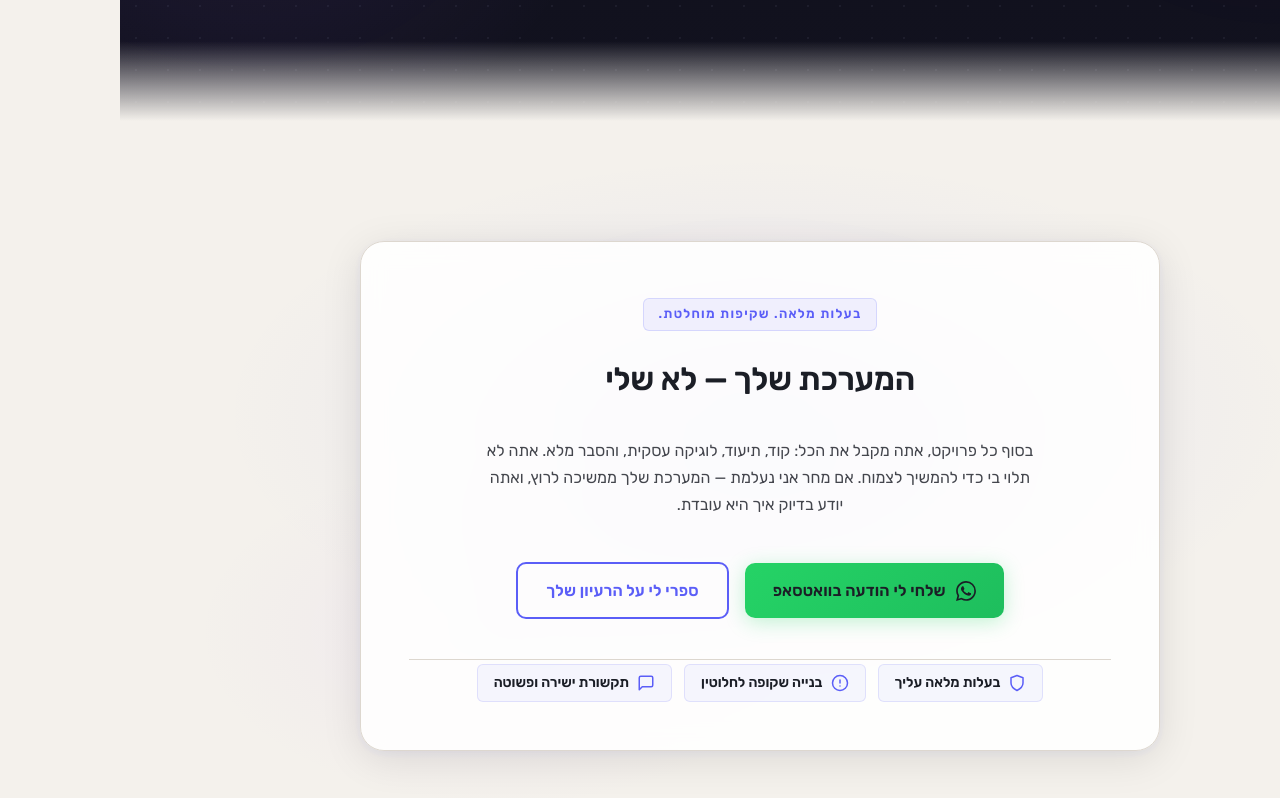
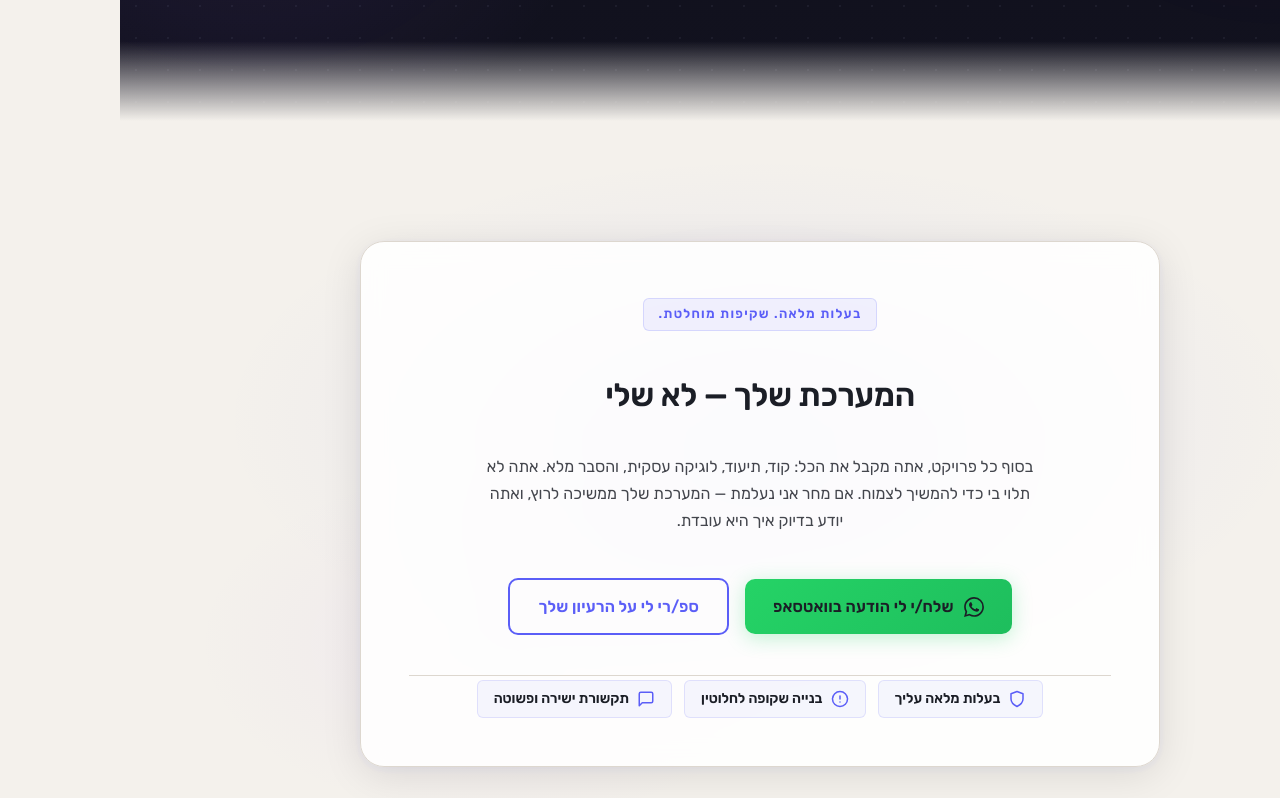
Before and after one commit to slipwoker/zappy-website-b6935d0a-6133-4464-ac0a-bc3e4af52306, a plain HTML site: page index.html in a window 1280 px wide. Shown: the part 5263-6061 px from the top of the page. Drawn offline with Linux system fonts and the light colour scheme.

Commit message:
Incremental sync: 1 page(s) — update_text

```diff
--- a/index.html
+++ b/index.html
@@ -1402,7 +1402,7 @@
   </div>
 </section>
 
-<section class="index-cta-section" data-layout-spec="דף הבית-cta" dir="rtl">
+<section class="index-cta-section" data-layout-spec="דף הבית-cta" dir="rtl" id="index-cta-section">
   <!-- Aurora halo decoration -->
   <div class="index-cta-aurora" aria-hidden="true"></div>
 
@@ -1410,19 +1410,19 @@
     <div class="index-cta-island">
       <!-- Main content -->
       <div class="index-cta-content">
-        <span class="index-cta-eyebrow">בעלות מלאה. שקיפות מוחלטת.</span>
-        <h2 class="index-cta-heading">המערכת שלך — לא שלי</h2>
+        <p class="zappy-editable"><span class="index-cta-eyebrow">בעלות מלאה. שקיפות מוחלטת.</span>
+        </p><h2 class="index-cta-heading">המערכת שלך — לא שלי</h2>
         <p class="index-cta-body">בסוף כל פרויקט, אתה מקבל את הכל: קוד, תיעוד, לוגיקה עסקית, והסבר מלא. אתה לא תלוי בי כדי להמשיך לצמוח. אם מחר אני נעלמת — המערכת שלך ממשיכה לרוץ, ואתה יודע בדיוק איך היא עובדת.</p>
 
         <!-- CTA row -->
         <div class="index-cta-actions">
-          <a href="https://wa.me/972544489858" target="_blank" rel="noopener noreferrer" class="index-cta-btn-primary">
+          <a href="https://wa.me/972544489858" target="_blank" rel="noopener noreferrer" class="index-cta-btn-primary" style="color: rgb(27, 30, 38) !important; outline: none;" data-element-type="button" data-element-id="btn-1778060251188-zpquaiusp" data-native-element="true">
             <svg data-element-type="icon" data-icon-type="svg" xmlns="http://www.w3.org/2000/svg" width="20" height="20" viewBox="0 0 24 24" fill="currentColor" aria-hidden="true">
               <path d="M17.472 14.382c-.297-.149-1.758-.867-2.03-.967-.273-.099-.471-.148-.67.15-.197.297-.767.966-.94 1.164-.173.199-.347.223-.644.075-.297-.15-1.255-.463-2.39-1.475-.883-.788-1.48-1.761-1.653-2.059-.173-.297-.018-.458.13-.606.134-.133.298-.347.446-.52.149-.174.198-.298.298-.497.099-.198.05-.371-.025-.52-.075-.149-.669-1.612-.916-2.207-.242-.579-.487-.5-.669-.51-.173-.008-.371-.01-.57-.01-.198 0-.52.074-.792.372-.272.297-1.04 1.016-1.04 2.479 0 1.462 1.065 2.875 1.213 3.074.149.198 2.096 3.2 5.077 4.487.709.306 1.262.489 1.694.625.712.227 1.36.195 1.871.118.571-.085 1.758-.719 2.006-1.413.248-.694.248-1.289.173-1.413-.074-.124-.272-.198-.57-.347m-5.421 7.403h-.004a9.87 9.87 0 01-5.031-1.378l-.361-.214-3.741.982.998-3.648-.235-.374a9.86 9.86 0 01-1.51-5.26c.001-5.45 4.436-9.884 9.888-9.884 2.64 0 5.122 1.03 6.988 2.898a9.825 9.825 0 012.893 6.994c-.003 5.45-4.437 9.884-9.885 9.884m8.413-18.297A11.815 11.815 0 0012.05 0C5.495 0 .16 5.335.157 11.892c0 2.096.547 4.142 1.588 5.945L.057 24l6.305-1.654a11.882 11.882 0 005.683 1.448h.005c6.554 0 11.89-5.335 11.893-11.893a11.821 11.821 0 00-3.48-8.413z"></path>
             </svg>
-            שלחי לי הודעה בוואטסאפ
+            שלח/י לי הודעה בוואטסאפ
           </a>
-          <a href="/contact" class="index-cta-btn-secondary">ספרי לי על הרעיון שלך</a>
+          <a href="/contact" class="index-cta-btn-secondary" data-element-type="button" data-element-id="btn-1778060251188-4o5ebavej" data-native-element="true" style="outline: none;">ספ/רי לי על הרעיון שלך</a>
         </div>
       </div>
 
@@ -1468,7 +1468,7 @@
       <!-- Column 1: Company Info -->
       <div class="footer-col footer-col--brand">
         <div class="footer-logo-wrap">
-          <img src="/assets/daim-technology-logo.webp" alt="DAiM Technology" class="logo" data-element-type="image" data-element-id="img-1778060169864-k7xwhvr83" data-zappy-footer-image="true">
+          <img src="/assets/daim-technology-logo.webp" alt="DAiM Technology" class="logo" data-element-type="image" data-element-id="img-1778060169864-k7xwhvr83" data-zappy-footer-image="true" style="">
         </div>
         <p class="footer-tagline">מערכות בינה מלאכותית ואוטומציה עסקית — מהמחשבה לביצוע, עם בעלות מלאה.</p>
         <div class="footer-social">
@@ -1511,7 +1511,7 @@
       <div class="footer-col footer-col--cta">
         <h3 class="footer-heading"><span class="heading-accent"></span>מוכן להתחיל?</h3>
         <p class="footer-cta-text">נבנה יחד את המערכת שתשחרר אותך לצמוח.</p>
-        <p class="zappy-editable"><a href="/contact" class="footer-cta-btn" data-element-type="button" data-element-id="btn-1778060169861-je5ruji0i" data-native-element="true" style="outline: none;">קבע שיחת ייעוץ</a>
+        <p><a href="/contact" class="footer-cta-btn" data-element-type="button" data-element-id="btn-1778060169861-je5ruji0i" data-native-element="true" style="outline: none;">שיחת ייעוץ</a>
         </p><div class="footer-badge">
           <span class="badge-dot"></span>
           <span class="badge-label">מערכות AI פעילות 24/7</span>
```
Also changed, not shown: public/index.html (+1 -1 lines).
